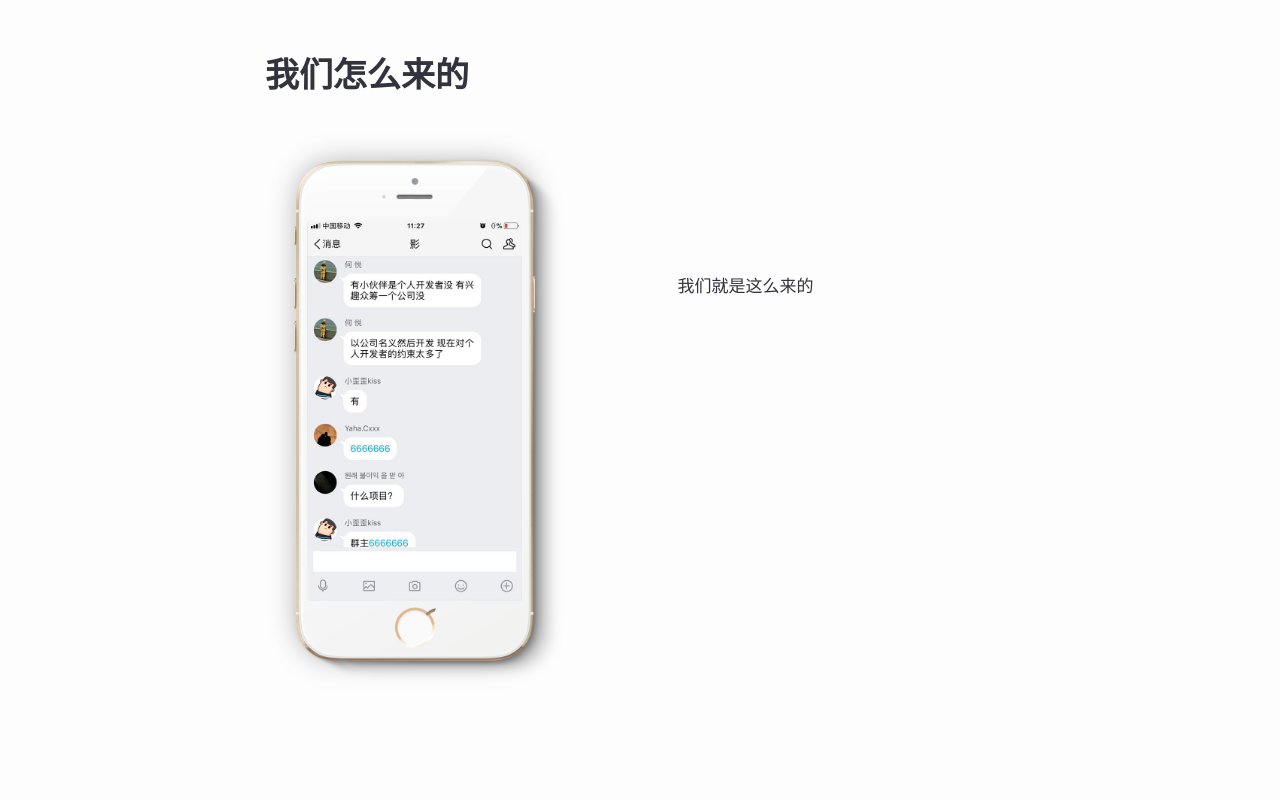
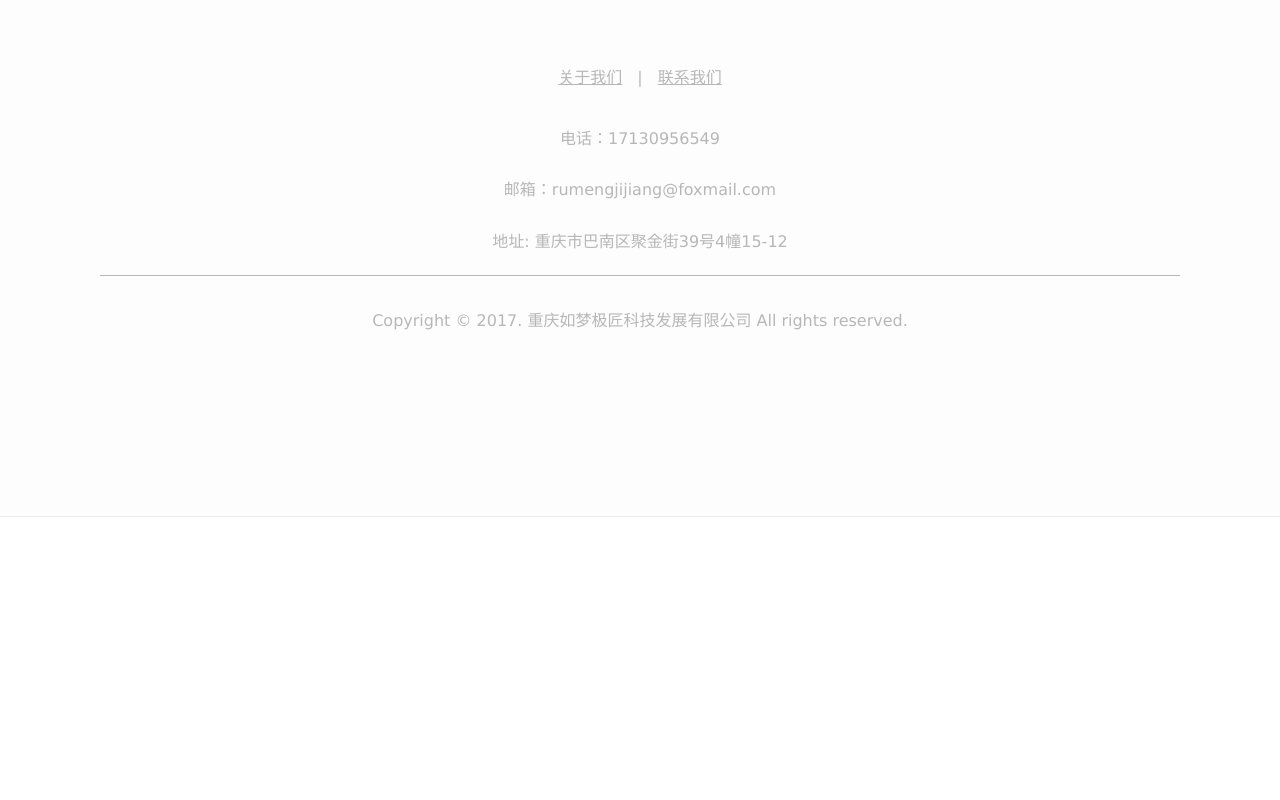
Before and after one commit to cuisc13/welightworld_home, a plain HTML site: page index.html in a window 1280 px wide. Shown: the part 900-1700 px from the top of the page. After the commit the page ends 1417 px from the top, so only its background shows below. Drawn offline with Linux system fonts and the light colour scheme.

Commit message:
add 添加地址 邮箱 联系方式

```diff
--- a/index.html
+++ b/index.html
@@ -71,6 +71,7 @@
             </div>
         </section>
 
+        <!--
         <section>
             <div class="content">
                 <h1 id="us">我们怎么来的</h1>
@@ -82,6 +83,7 @@
                 </div>
             </div>
         </section>
+        -->
         <!-- <section>
             <div class="content">
                 <h1>我们做什么</h1>
@@ -96,14 +98,14 @@
                             <span class="spli">|</span>
                             <a href="/">联系我们</a>
                         </div>
-                        <!-- <div class="main">
-                            <p>电话：</p>
-                            <p>邮箱：</p>
-                            <p>地址</p>
-                        </div> -->
+                        <div class="main">
+                            <p>电话：17130956549</p>
+                            <p>邮箱：rumengjijiang@foxmail.com</p>
+                            <p>地址: 重庆市巴南区聚金街39号4幢15-12</p>
+                        </div>
                     </div>
                     <div class="copyright">
-                        <p>Copyright © 2017. welightworld All rights reserved. </p>
+                        <p>Copyright © 2017. 重庆如梦极匠科技发展有限公司 All rights reserved. </p>
                     </div>
             </div>
         </section>
```
